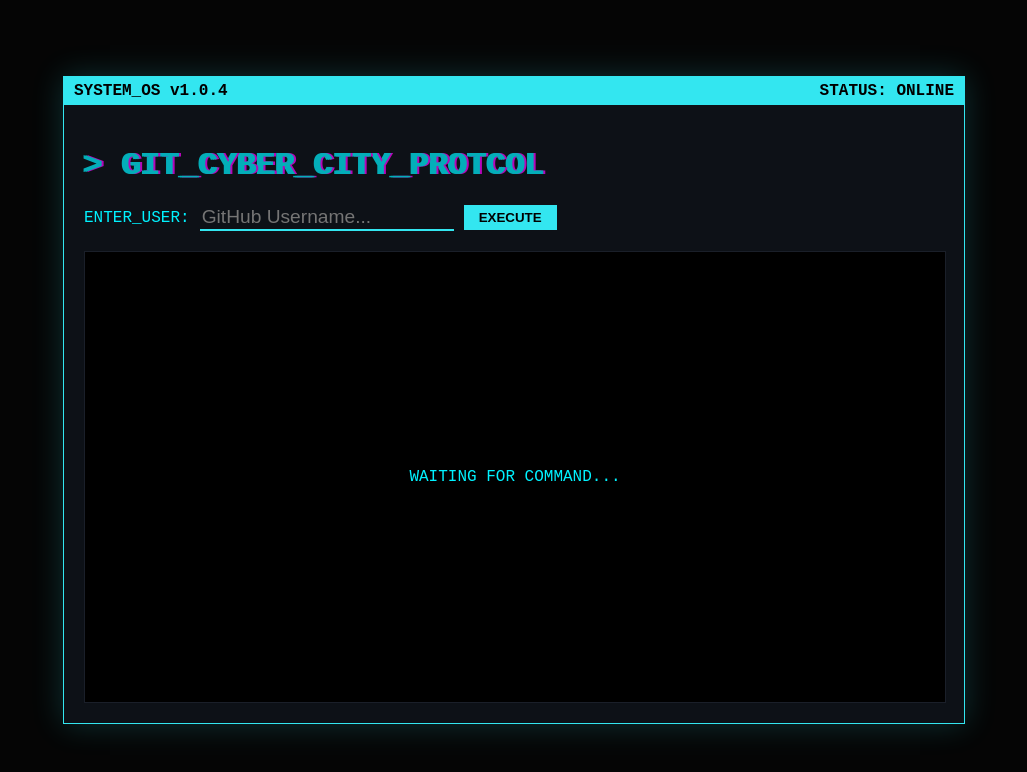
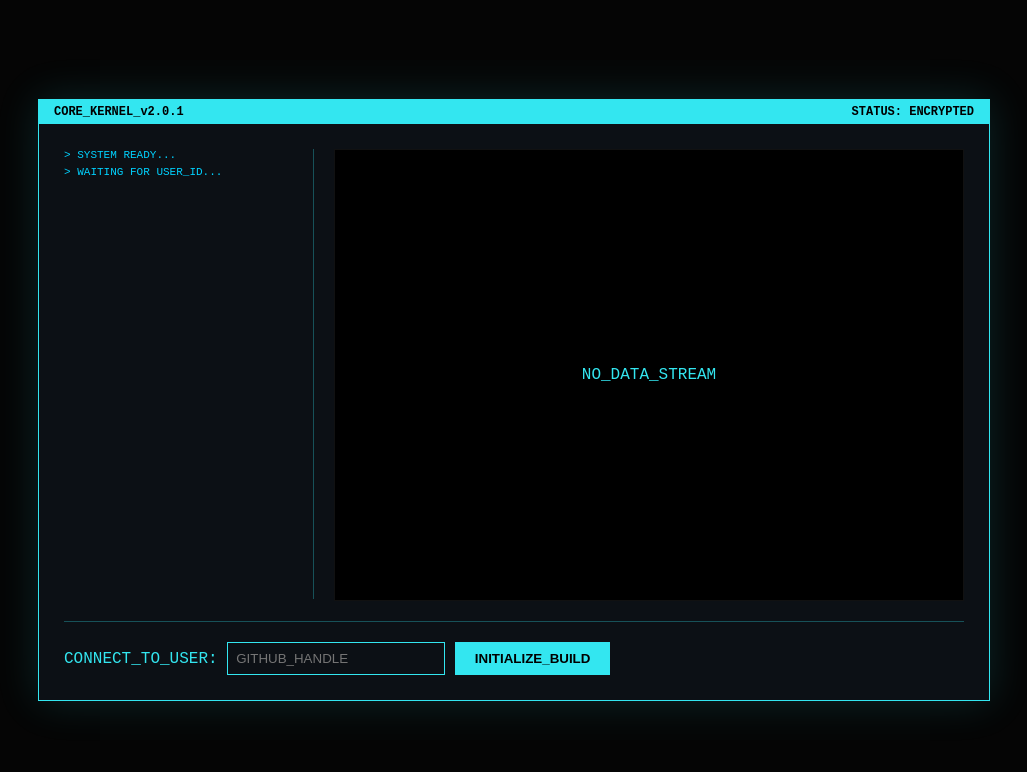
Before and after one commit to abdullah-afzal/git-cyber-city, a website: page public/index.html in a window 1280 px wide. Shown: the whole page, without its empty margins (126-1153 px from the left). Drawn offline with Linux system fonts and the light colour scheme.

Commit message:
FEAT: upgrade animations

```diff
--- a/public/index.html
+++ b/public/index.html
@@ -1,58 +1,80 @@
 <!DOCTYPE html>
 <html>
 <head>
-    <title>GIT-CYBER-CITY</title>
+    <title>GIT-CYBER-CITY // DIAGNOSTICS</title>
     <style>
-        body { background: #050505; color: #00f2ff; font-family: 'Courier New', monospace; display: flex; justify-content: center; align-items: center; height: 100vh; margin: 0; }
-        .terminal { width: 900px; border: 1px solid #33E6F0; background: #0d1117; box-shadow: 0 0 30px rgba(51, 230, 240, 0.2); position: relative; }
-        .header { background: #33E6F0; color: #000; padding: 5px 10px; font-weight: bold; display: flex; justify-content: space-between; }
-        .content { padding: 20px; }
-        .input-line { display: flex; gap: 10px; align-items: center; margin-bottom: 20px; }
-        input { background: none; border: none; border-bottom: 2px solid #33E6F0; color: #fff; outline: none; font-size: 1.2rem; width: 250px; }
-        button { background: #33E6F0; border: none; color: #000; padding: 5px 15px; cursor: pointer; font-weight: bold; }
-        button:hover { background: #fff; }
-        #city-viewport { width: 100%; min-height: 450px; border: 1px solid #1a1f29; display: flex; align-items: center; justify-content: center; background: #000; }
-        img { max-width: 100%; height: auto; }
-        .glitch { text-shadow: 2px 0 #ff00ff, -2px 0 #00f2ff; animation: pulse 2s infinite; }
-        @keyframes pulse { 0% { opacity: 1; } 50% { opacity: 0.7; } 100% { opacity: 1; } }
+        body { background: #050505; color: #33E6F0; font-family: 'Fira Code', monospace; margin: 0; display: flex; justify-content: center; align-items: center; height: 100vh; }
+        .terminal { width: 950px; border: 1px solid #33E6F0; background: rgba(13, 17, 23, 0.95); box-shadow: 0 0 40px rgba(51, 230, 240, 0.15); }
+        .header { background: #33E6F0; color: #000; padding: 5px 15px; font-weight: bold; font-size: 12px; display: flex; justify-content: space-between; }
+        .content { padding: 25px; display: grid; grid-template-columns: 250px 1fr; gap: 20px; }
+
+        /* Diagnostics Panel */
+        #diagnostics { border-right: 1px solid rgba(51, 230, 240, 0.3); padding-right: 15px; font-size: 11px; height: 450px; overflow-y: hidden; color: #00d2ff; }
+        .log-entry { margin-bottom: 5px; opacity: 0; animation: fadeIn 0.3s forwards; }
+        @keyframes fadeIn { to { opacity: 1; } }
+
+        .input-area { grid-column: 1 / span 2; border-top: 1px solid rgba(51, 230, 240, 0.3); padding-top: 20px; }
+        input { background: none; border: 1px solid #33E6F0; color: #fff; padding: 8px; width: 200px; outline: none; }
+        button { background: #33E6F0; border: none; padding: 9px 20px; cursor: pointer; font-weight: bold; transition: 0.3s; }
+        button:hover { background: #fff; box-shadow: 0 0 15px #fff; }
+
+        #city-viewport { background: #000; height: 450px; display: flex; align-items: center; justify-content: center; border: 1px solid #111; }
+        img { max-width: 100%; filter: drop-shadow(0 0 10px rgba(51, 230, 240, 0.2)); }
     </style>
 </head>
 <body>
     <div class="terminal">
-        <div class="header">
-            <span>SYSTEM_OS v1.0.4</span>
-            <span>STATUS: ONLINE</span>
-        </div>
+        <div class="header"><span>CORE_KERNEL_v2.0.1</span><span>STATUS: ENCRYPTED</span></div>
         <div class="content">
-            <h1 class="glitch">> GIT_CYBER_CITY_PROTCOL</h1>
-            <div class="input-line">
-                <span>ENTER_USER:</span>
-                <input type="text" id="username" placeholder="GitHub Username..." spellcheck="false">
-                <button onclick="preview()">EXECUTE</button>
+            <div id="diagnostics">
+                <div class="log-entry">> SYSTEM READY...</div>
+                <div class="log-entry">> WAITING FOR USER_ID...</div>
             </div>
             <div id="city-viewport">
-                <p id="status">WAITING FOR COMMAND...</p>
+                <div id="placeholder">NO_DATA_STREAM</div>
+            </div>
+            <div class="input-area">
+                <span>CONNECT_TO_USER:</span>
+                <input type="text" id="username" placeholder="GITHUB_HANDLE" autocomplete="off">
+                <button onclick="preview()">INITIALIZE_BUILD</button>
             </div>
         </div>
     </div>
 
     <script>
-        function preview() {
+        const diag = document.getElementById('diagnostics');
+
+        function log(msg) {
+            const entry = document.createElement('div');
+            entry.className = 'log-entry';
+            entry.innerText = `> ${msg}`;
+            diag.appendChild(entry);
+            if (diag.childNodes.length > 15) diag.removeChild(diag.firstChild);
+        }
+
+        async function preview() {
             const user = document.getElementById('username').value;
+            if(!user) return;
+
+            log(`REQUESTING DATA FOR: ${user.toUpperCase()}`);
+            log("ESTABLISHING GRAPHQL LINK...");
+            log("PARSING CONTRIBUTION_MATRIX...");
+
             const viewport = document.getElementById('city-viewport');
-            const status = document.getElementById('status');
-
-            if(!user) return alert("Enter a username!");
-
-            status.innerText = "GENERATING METROPOLIS...";
             const img = new Image();
             img.src = `/api/generate?username=${user}`;
+
             img.onload = () => {
+                log("RENDERING ISOMETRIC_GEOMETRY...");
+                log("INJECTING NEON_CORES...");
+                log("BUILD SUCCESSFUL.");
                 viewport.innerHTML = '';
                 viewport.appendChild(img);
             };
+
             img.onerror = () => {
-                status.innerText = "ERROR: USER_NOT_FOUND_IN_GRID";
+                log("CRITICAL ERROR: USER_NOT_FOUND");
+                log("TERMINATING SESSION.");
             };
         }
     </script>
```
Also changed, not shown: api/generate.js (+32 -31 lines).
